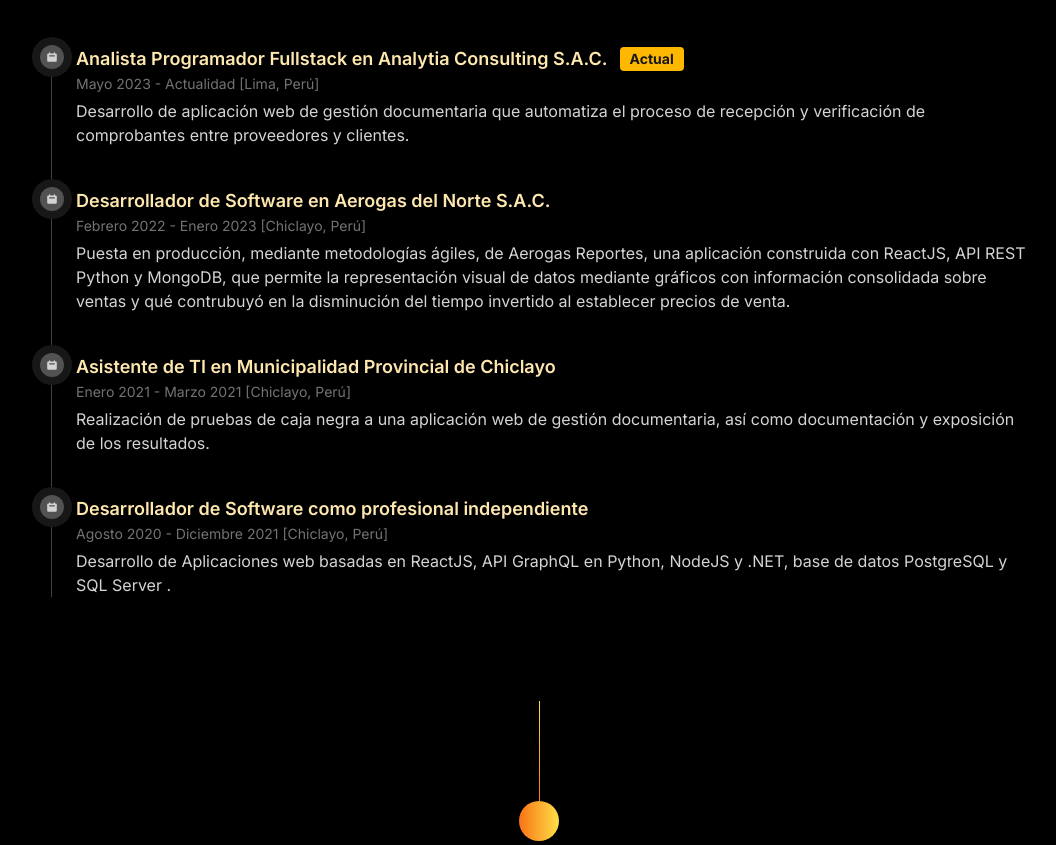
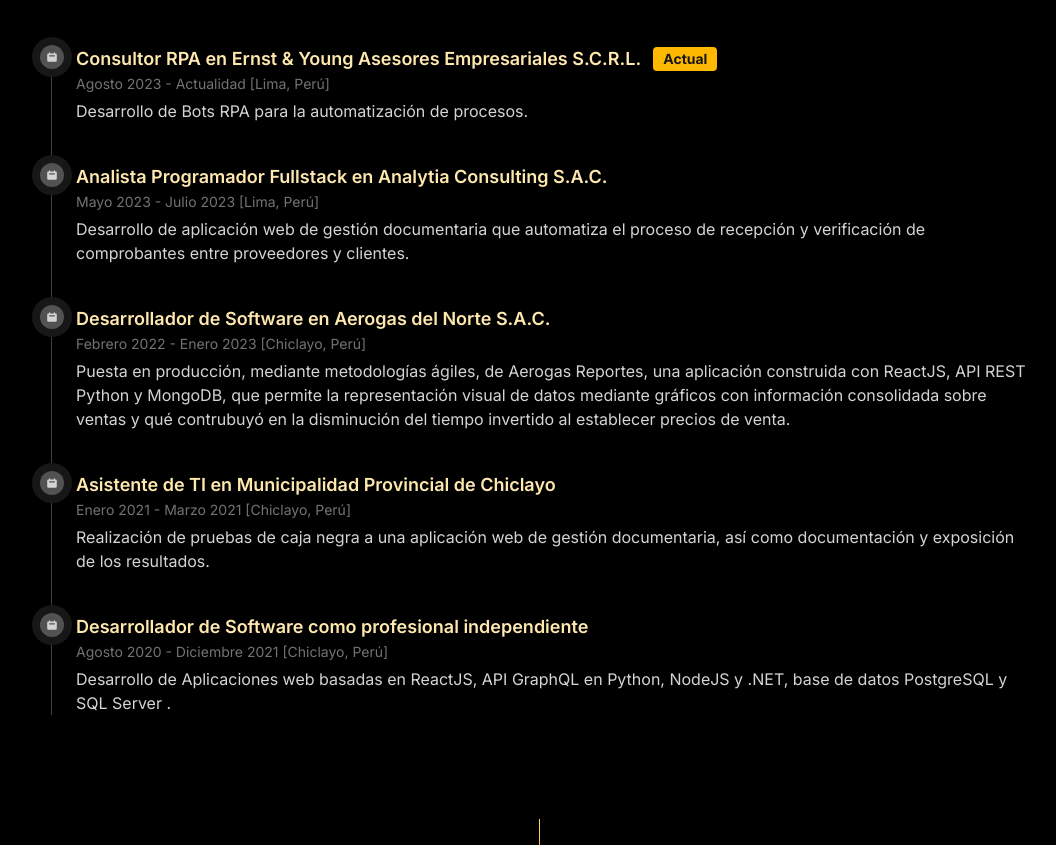
Before and after one commit to jesferdev/jesfer, an Astro site: page / in a window 1280 px wide. Shown: the part 1767-2612 px from the top of the page, without its empty margins (101-1157 px from the left). Built offline with nearby package versions, Linux system fonts and the light colour scheme; Astro itself is replaced by a stand-in of ours.

Commit message:
Update Experience.astro

```diff
--- a/src/components/Experience.astro
+++ b/src/components/Experience.astro
@@ -24,14 +24,55 @@
           >
         </span>
         <h3 class="flex items-center mb-1 text-lg font-semibold text-[#FFE8AE]">
-          Analista Programador Fullstack en Analytia Consulting S.A.C. <span
+          Consultor RPA en Ernst & Young Asesores Empresariales S.C.R.L.<span
             class="bg-[#FFB800] text-neutral-900 text-sm font-bold mr-2 px-2.5 py-0.5 rounded ml-3"
             >Actual</span
           >
         </h3>
         <time
           class="block mb-2 text-sm font-normal leading-none text-neutral-500"
-          >Mayo 2023 - Actualidad [Lima, Perú]</time
+          >Agosto 2023 - Actualidad [Lima, Perú]</time
+        >
+        <p class="mb-4 text-base font-normal text-neutral-300">
+          Desarrollo de Bots RPA para la automatización de procesos.
+        </p>
+        <!--  <a
+          href="#"
+          class="inline-flex items-center px-4 py-2 text-sm font-medium text-gray-900 bg-white border border-gray-200 rounded-lg hover:bg-gray-100 hover:text-blue-700 focus:z-10 focus:ring-4 focus:outline-none focus:ring-gray-200 focus:text-blue-700 dark:bg-gray-800 dark:text-gray-400 dark:border-gray-600 dark:hover:text-white dark:hover:bg-gray-700 dark:focus:ring-gray-700"
+          ><svg
+            class="w-4 h-4 mr-2"
+            fill="currentColor"
+            viewBox="0 0 20 20"
+            xmlns="http://www.w3.org/2000/svg"
+            ><path
+              fill-rule="evenodd"
+              d="M6 2a2 2 0 00-2 2v12a2 2 0 002 2h8a2 2 0 002-2V7.414A2 2 0 0015.414 6L12 2.586A2 2 0 0010.586 2H6zm5 6a1 1 0 10-2 0v3.586l-1.293-1.293a1 1 0 10-1.414 1.414l3 3a1 1 0 001.414 0l3-3a1 1 0 00-1.414-1.414L11 11.586V8z"
+              clip-rule="evenodd"></path></svg
+          > Download ZIP</a
+        > -->
+      </li>
+      <li class="mb-10 ml-6">
+        <span
+          class="absolute flex items-center justify-center w-6 h-6 rounded-full -left-3 ring-8 ring-neutral-900 bg-neutral-600"
+        >
+          <svg
+            aria-hidden="true"
+            class="w-3 h-3 text-neutral-300"
+            fill="currentColor"
+            viewBox="0 0 20 20"
+            xmlns="http://www.w3.org/2000/svg"
+            ><path
+              fill-rule="evenodd"
+              d="M6 2a1 1 0 00-1 1v1H4a2 2 0 00-2 2v10a2 2 0 002 2h12a2 2 0 002-2V6a2 2 0 00-2-2h-1V3a1 1 0 10-2 0v1H7V3a1 1 0 00-1-1zm0 5a1 1 0 000 2h8a1 1 0 100-2H6z"
+              clip-rule="evenodd"></path></svg
+          >
+        </span>
+        <h3 class="flex items-center mb-1 text-lg font-semibold text-[#FFE8AE]">
+          Analista Programador Fullstack en Analytia Consulting S.A.C.
+        </h3>
+        <time
+          class="block mb-2 text-sm font-normal leading-none text-neutral-500"
+          >Mayo 2023 - Julio 2023 [Lima, Perú]</time
         >
         <p class="mb-4 text-base font-normal text-neutral-300">
           Desarrollo de aplicación web de gestión documentaria que automatiza el
```
